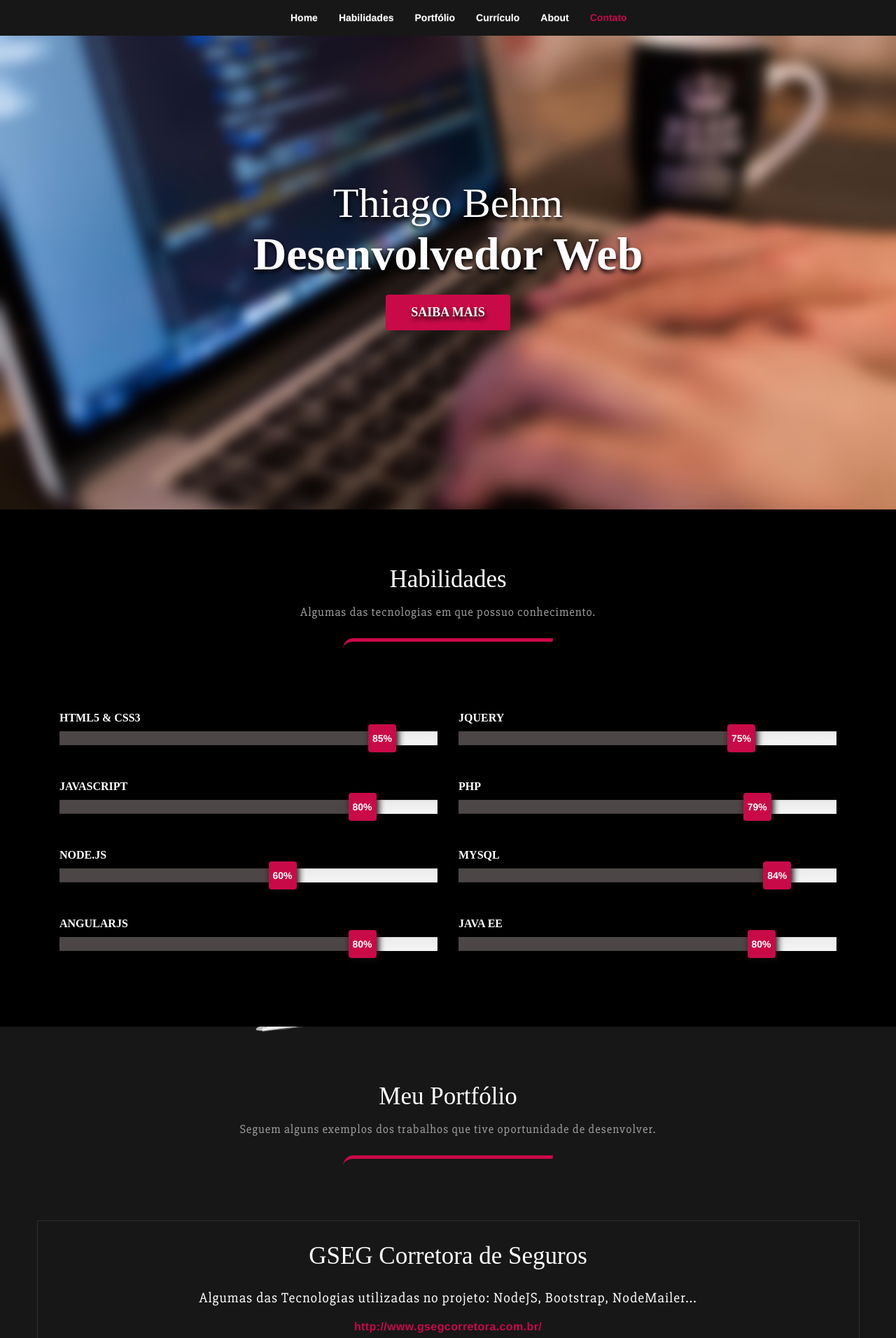
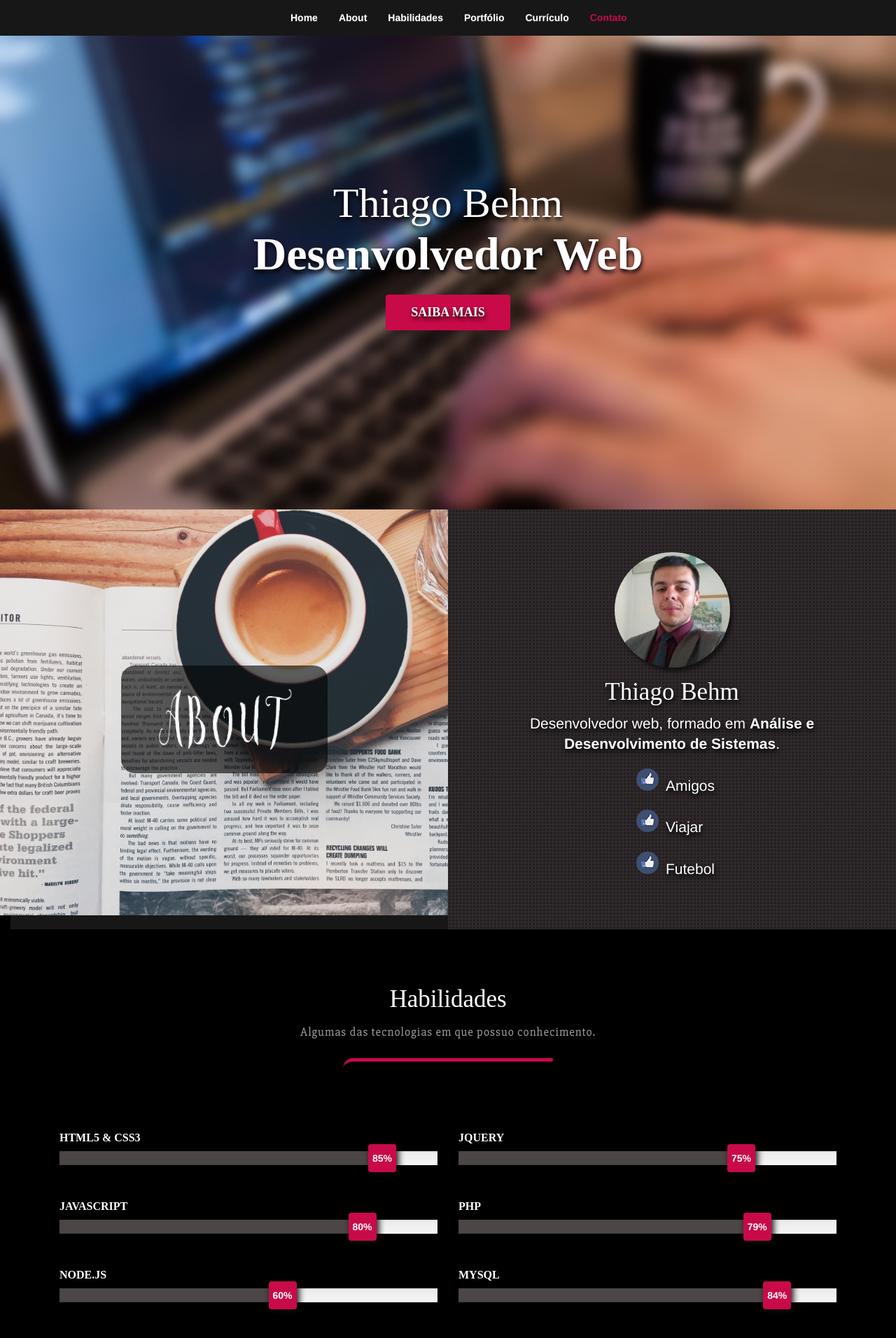
Before and after one commit to thiagobehm/thiagobehm.github.io, a PHP site: page / in a window 1280 px wide. Shown: the top 1912 px of the page at 70% size. Run offline with PHP 8.4, Linux system fonts and the light colour scheme; some libraries are stand-ins or nearby versions.

Commit message:
moved the about section to the top of the page and updated the header bg effect

```diff
--- a/css/style.css
+++ b/css/style.css
@@ -9,6 +9,7 @@ body {
   width: 100%;
   height: 100%;
   background-repeat: no-repeat;
+  background-attachment: fixed;
 }
 
 .title-text {
--- a/index.html
+++ b/index.html
@@ -12,9 +12,9 @@
 	<link rel="stylesheet" href="css/animate.min.css">
 	<link rel="stylesheet" href="css/style.css">
 	<link href="https://fonts.googleapis.com/css?family=Slabo+27px" rel="stylesheet">
-	<link rel="stylesheet" type="text/css" href="//cdnjs.cloudflare.com/ajax/libs/slick-carousel/1.6.0/slick.min.css" />
+	<link rel="stylesheet" type="text/css" href="https://cdnjs.cloudflare.com/ajax/libs/slick-carousel/1.6.0/slick.min.css" />
 	<!-- Add the slick-theme.css if you want default styling -->
-	<link rel="stylesheet" type="text/css" href="//cdnjs.cloudflare.com/ajax/libs/slick-carousel/1.6.0/slick-theme.min.css" />
+	<link rel="stylesheet" type="text/css" href="https://cdnjs.cloudflare.com/ajax/libs/slick-carousel/1.6.0/slick-theme.min.css" />
 	<link rel="shortcut icon" href="favicon.ico" type="image/x-icon">
 	<link rel="icon" href="favicon.ico" type="image/x-icon">
 	<title>Thiago Behm - Analista e desenvolvedor de sistemas</title>
@@ -38,7 +38,7 @@
 </head>
 
 <body data-spy="scroll" data-target=".navbar" data-offset="100">
-	<div class="header" id="home" style="background-position: 50%; max-height:200px;">
+	<header class="header" id="home" style="background-position: 50%; max-height:200px;">
 		<div class="text-center space title-text col-sm-12">
 			<p class="title">Thiago Behm</p>
 			<p class="subtitle">Desenvolvedor Web</p>
@@ -327,37 +357,6 @@
 				</div>
 			</section>
 		</div>
-		<div class="container-fluid ">
-			<section class="gray " id="about">
-				<div class="row ">
-					<div class="col-xs-12 col-md-6 about " data-100="background-position: 30px -300px; " data-end="background-position:0px 50px; ">
-						<div class="responsive-container ">
-							<div class="img-container ">
-								<div class="centerer "></div>
-								<img src="images/about.png " alt="about " class="img " />
-							</div>
-						</div>
-					</div>
-					<div class="col-xs-12 col-md-6 vertical-align about-description ">
-						<div class="responsive-container ">
-							<div class="about-text-description ">
-								<div class="text-center ">
-									<img src="images/profile.jpg " alt="thiago behm " class="img-circle about-profile-picture ">
-									<p class="title-text title ">Thiago Behm </p>
-									<p class="title-text lead ">Desenvolvedor web, formado em <strong>Análise e Desenvolvimento de Sistemas</strong>.</p>
-								</div>
-								<div class="like-group ">
-									<p class="title-text lead like ">Amigos</p>
-									<p class="title-text lead like ">Viajar </p>
-									<p class="title-text lead like ">Futebol</p>
-								</div>
-							</div>
-						</div>
-					</div>
-				</div>
-		</div>
-	</div>
-	</section>
 	<section id="contato" class="gray ">
 		<div class="container ">
 			<p class="title text-center ">Contato</p>
```
Also changed, not shown: other parts of index.html (+34 -4 lines), 1 other file.
